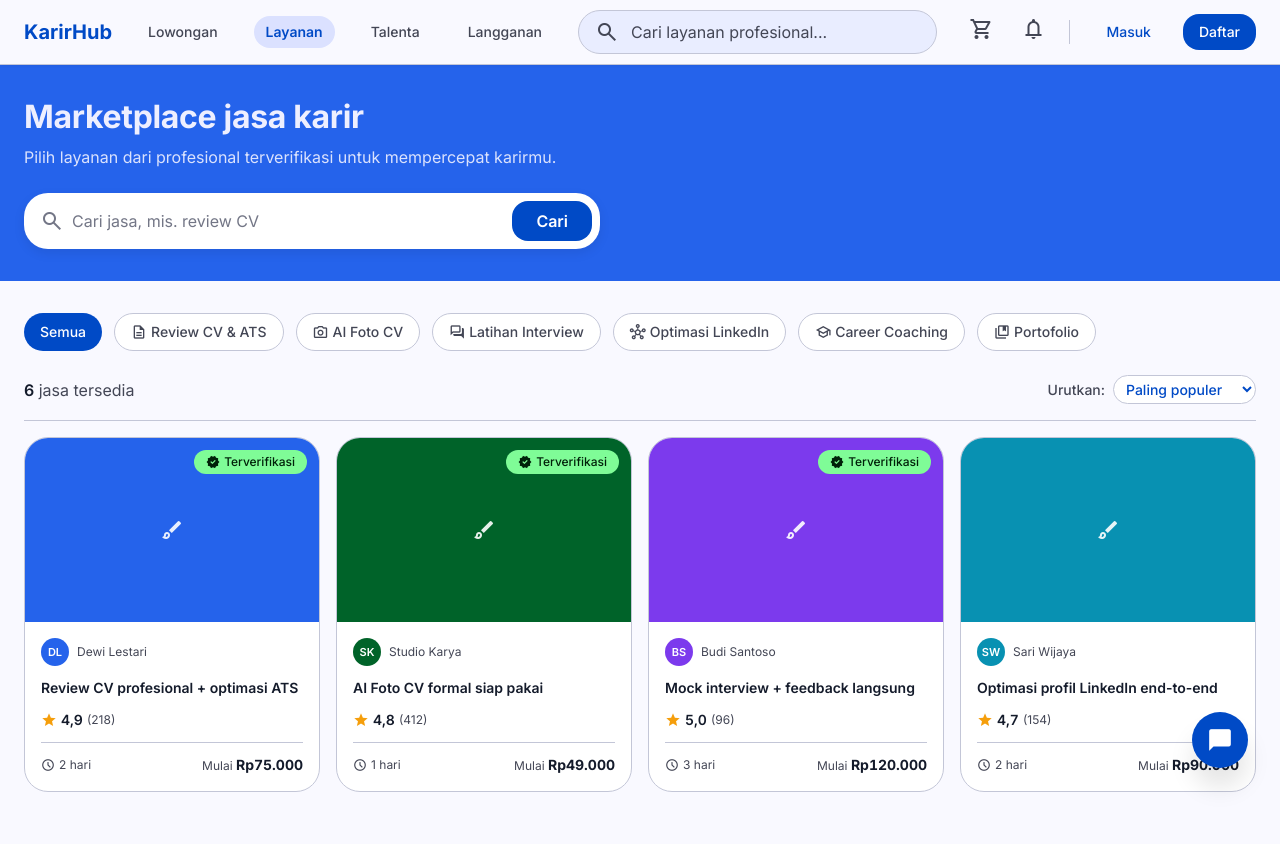
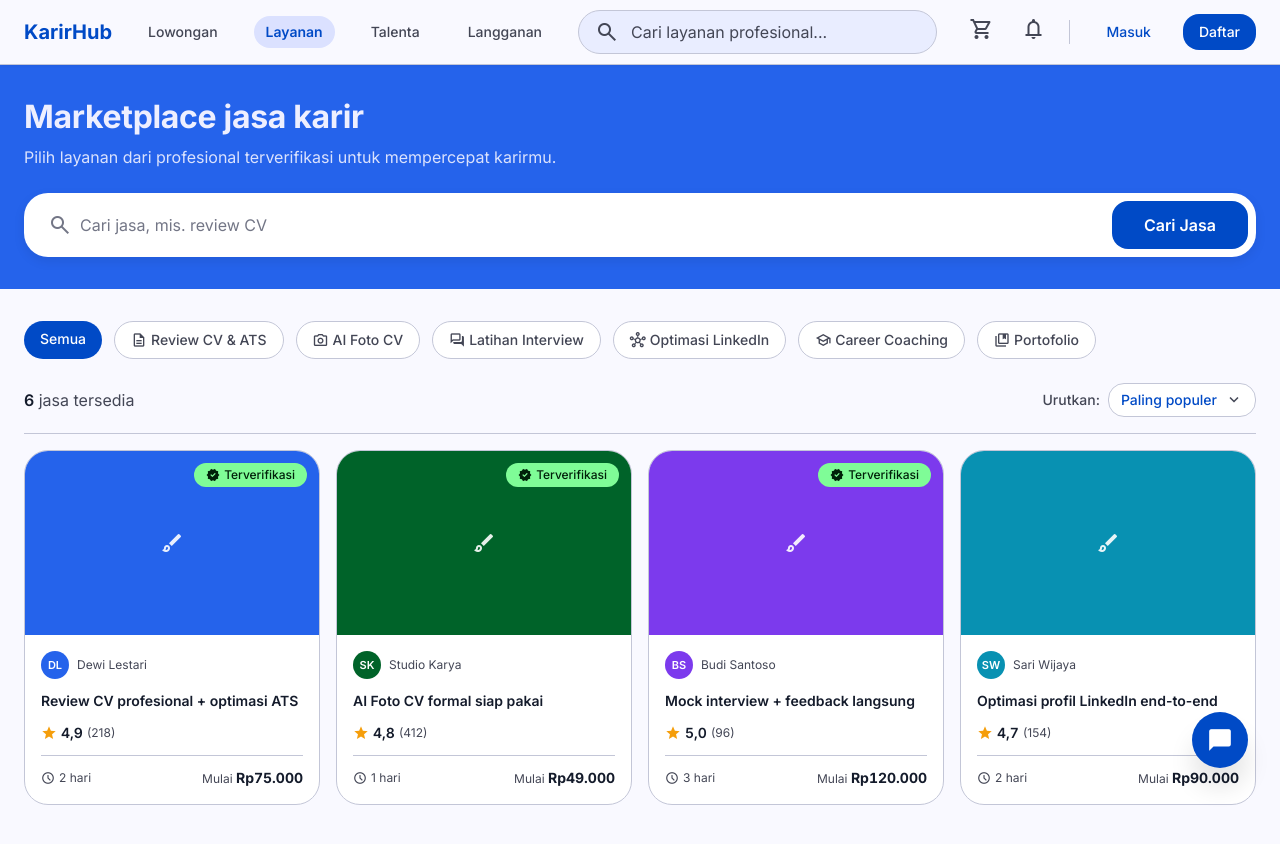
Before and after one commit to gmiiii/KarirHub_web, a Next.js app: page /layanan in a window 1280 px wide. Shown: the top 844 px of the page. Built offline with nearby package versions, Linux system fonts and the light colour scheme.

Commit message:
feat: chip kategori jasa berfungsi plus komponen Select dan Checkbox ber-desain

```diff
--- a/src/app/layanan/page.tsx
+++ b/src/app/layanan/page.tsx
@@ -1,12 +1,24 @@
+import Link from 'next/link';
+import { clsx } from '@/lib/clsx';
 import { SiteChrome } from '@/components/chrome/SiteChrome';
 import { Icon } from '@/components/Icon';
+import { Select } from '@/components/ui/Select';
 import { ServiceCard } from '@/components/cards/ServiceCard';
 import { ScrollReveal } from '@/components/motion/ScrollReveal';
 import { services, serviceCategories } from '@/lib/data';
 
-export const metadata = { title: 'Jasa Karir — KarirHub' };
+export const metadata = { title: 'Jasa Karir - KarirHub' };
 
-export default function LayananPage() {
+export default function LayananPage({
+  searchParams,
+}: {
+  searchParams?: { kategori?: string };
+}) {
+  // Filter berdasarkan kategori dari query (?kategori=<id>).
+  const activeId = searchParams?.kategori;
+  const activeLabel = serviceCategories.find((c) => c.id === activeId)?.label;
+  const filtered = activeLabel ? services.filter((s) => s.category === activeLabel) : services;
+
   return (
     <SiteChrome>
       <section className="bg-primary-container px-lg py-xl">
@@ -15,49 +27,80 @@ export default function LayananPage() {
           <p className="mt-2 max-w-xl text-body-md text-on-primary-container/90">
             Pilih layanan dari profesional terverifikasi untuk mempercepat karirmu.
           </p>
-          <div className="mt-lg flex max-w-xl items-center gap-2 rounded-xl bg-surface-container-lowest p-2 shadow-level-2">
-            <Icon name="search" className="ml-2 text-outline" />
-            <input className="w-full border-0 bg-transparent py-2 outline-none placeholder:text-outline" placeholder="Cari jasa, mis. review CV" aria-label="Cari jasa" />
-            <button className="rounded-lg bg-primary px-lg py-2 font-semibold text-on-primary active:scale-95">Cari</button>
+          <div className="mt-lg flex flex-col gap-2 rounded-xl bg-surface-container-lowest p-2 shadow-level-2 md:flex-row">
+            <label className="flex flex-1 items-center gap-2 px-md">
+              <Icon name="search" className="text-outline" />
+              <input className="w-full border-0 bg-transparent py-3 outline-none placeholder:text-outline" placeholder="Cari jasa, mis. review CV" aria-label="Cari jasa" />
+            </label>
+            <button className="rounded-lg bg-primary px-xl py-3 font-semibold text-on-primary transition-all duration-200 ease-out-quint hover:shadow-level-2 active:scale-95">
+              Cari Jasa
+            </button>
           </div>
         </div>
       </section>
 
       <div className="mx-auto max-w-app px-lg py-xl">
-        {/* Kategori chip */}
+        {/* Kategori chip - tiap chip adalah tautan yang memfilter daftar lewat ?kategori */}
         <div className="mb-lg flex flex-wrap gap-sm">
-          <button className="rounded-full bg-primary px-md py-2 text-label-md font-medium text-on-primary">Semua</button>
-          {serviceCategories.map((c) => (
-            <button
+          <Link
+            href="/layanan"
+            className={clsx(
+              'rounded-full px-md py-2 text-label-md font-medium transition-colors',
+              !activeId
+                ? 'bg-primary text-on-primary'
+                : 'border border-outline-variant bg-surface-container-lowest text-on-surface-variant hover:border-primary hover:text-primary',
+            )}
+          >
+            Semua
+          </Link>
+          {serviceCategories.map((c) => {
+            const active = activeId === c.id;
+            return (
+              <Link
                 key={c.id}
-              className="flex items-center gap-1 rounded-full border border-outline-variant bg-surface-container-lowest px-md py-2 text-label-md text-on-surface-variant transition-colors hover:border-primary hover:text-primary"
+                href={`/layanan?kategori=${c.id}`}
+                aria-current={active ? 'true' : undefined}
+                className={clsx(
+                  'flex items-center gap-1 rounded-full px-md py-2 text-label-md font-medium transition-colors',
+                  active
+                    ? 'bg-primary text-on-primary'
+                    : 'border border-outline-variant bg-surface-container-lowest text-on-surface-variant hover:border-primary hover:text-primary',
+                )}
               >
                 <Icon name={c.icon} size={16} /> {c.label}
-            </button>
-          ))}
+              </Link>
+            );
+          })}
         </div>
 
         <div className="mb-md flex items-center justify-between border-b border-outline-variant pb-md">
           <span className="text-body-md text-on-surface-variant">
-            <span className="font-semibold text-on-surface">{services.length}</span> jasa tersedia
+            <span className="font-semibold text-on-surface">{filtered.length}</span> jasa tersedia
+            {activeLabel && <> dalam <span className="font-semibold text-on-surface">{activeLabel}</span></>}
           </span>
-          <label className="flex items-center gap-2 text-label-md text-on-surface-variant">
-            Urutkan:
-            <select className="cursor-pointer rounded-lg border border-outline-variant bg-surface-container-lowest px-2 py-1 font-medium text-primary outline-none">
-              <option>Paling populer</option>
-              <option>Rating tertinggi</option>
-              <option>Harga termurah</option>
-            </select>
-          </label>
+          <div className="flex items-center gap-2 text-label-md text-on-surface-variant">
+            <span>Urutkan:</span>
+            <Select ariaLabel="Urutkan jasa" options={['Paling populer', 'Rating tertinggi', 'Harga termurah']} />
+          </div>
         </div>
 
+        {filtered.length > 0 ? (
           <div className="grid grid-cols-2 gap-md md:grid-cols-3 lg:grid-cols-4">
-          {services.map((s) => (
+            {filtered.map((s) => (
               <ScrollReveal key={s.id} y={16}>
                 <ServiceCard service={s} />
               </ScrollReveal>
             ))}
           </div>
+        ) : (
+          <div className="flex flex-col items-center gap-2 rounded-xl border border-dashed border-outline-variant py-2xl text-center">
+            <Icon name="search_off" size={32} className="text-on-surface-variant" />
+            <p className="text-body-md text-on-surface-variant">Belum ada jasa pada kategori ini.</p>
+            <Link href="/layanan" className="text-label-md font-semibold text-primary hover:underline">
+              Lihat semua jasa
+            </Link>
+          </div>
+        )}
       </div>
     </SiteChrome>
   );
--- a/src/app/lowongan/page.tsx
+++ b/src/app/lowongan/page.tsx
@@ -1,10 +1,12 @@
 import { SiteChrome } from '@/components/chrome/SiteChrome';
 import { Icon } from '@/components/Icon';
+import { Checkbox } from '@/components/ui/Checkbox';
+import { Select } from '@/components/ui/Select';
 import { JobCard } from '@/components/cards/JobCard';
 import { ScrollReveal } from '@/components/motion/ScrollReveal';
 import { jobs, jobTypes, experiences } from '@/lib/data';
 
-export const metadata = { title: 'Lowongan Kerja — KarirHub' };
+export const metadata = { title: 'Lowongan Kerja - KarirHub' };
 
 export default function JobBoardPage() {
   return (
@@ -49,14 +51,10 @@ export default function JobBoardPage() {
             <span className="text-body-md text-on-surface-variant">
               Menampilkan <span className="font-semibold text-on-surface">{jobs.length}</span> lowongan
             </span>
-            <label className="flex items-center gap-2 text-label-md text-on-surface-variant">
-              Urutkan:
-              <select className="cursor-pointer rounded-lg border border-outline-variant bg-surface-container-lowest px-2 py-1 font-medium text-primary outline-none">
-                <option>Terbaru</option>
-                <option>Gaji tertinggi</option>
-                <option>Paling relevan</option>
-              </select>
-            </label>
+            <div className="flex items-center gap-2 text-label-md text-on-surface-variant">
+              <span>Urutkan:</span>
+              <Select ariaLabel="Urutkan lowongan" options={['Terbaru', 'Gaji tertinggi', 'Paling relevan']} />
+            </div>
           </div>
           <div className="space-y-md">
             {jobs.map((job) => (
@@ -86,14 +84,7 @@ function FilterGroup({
       <h3 className="text-label-md font-bold uppercase tracking-wider text-on-surface">{title}</h3>
       <div className="space-y-sm">
         {options.map((opt) => (
-          <label key={opt} className="group flex cursor-pointer items-center gap-sm">
-            <input
-              type="checkbox"
-              defaultChecked={defaultChecked.includes(opt)}
-              className="h-5 w-5 rounded border-outline-variant text-primary focus:ring-primary"
-            />
-            <span className="text-body-md transition-colors group-hover:text-primary">{opt}</span>
-          </label>
+          <Checkbox key={opt} label={opt} defaultChecked={defaultChecked.includes(opt)} />
         ))}
       </div>
     </div>
--- /dev/null
+++ b/src/components/ui/Checkbox.tsx
@@ -0,0 +1,31 @@
+import { clsx } from '@/lib/clsx';
+import { Icon } from '../Icon';
+
+// Checkbox custom (centang putih saat aktif), dipakai pada filter.
+export function Checkbox({
+  label,
+  defaultChecked,
+  className,
+  ...rest
+}: { label: string } & React.InputHTMLAttributes<HTMLInputElement>) {
+  return (
+    <label className={clsx('group flex cursor-pointer select-none items-center gap-sm', className)}>
+      <span className="relative flex h-5 w-5 shrink-0 items-center justify-center">
+        <input
+          type="checkbox"
+          defaultChecked={defaultChecked}
+          className="peer h-5 w-5 cursor-pointer appearance-none rounded-md border-2 border-outline-variant bg-surface-container-lowest transition-colors checked:border-primary checked:bg-primary hover:border-primary focus-visible:outline-none focus-visible:ring-2 focus-visible:ring-primary/30"
+          {...rest}
+        />
+        <Icon
+          name="check"
+          size={14}
+          className="pointer-events-none absolute font-bold text-on-primary opacity-0 transition-opacity peer-checked:opacity-100"
+        />
+      </span>
+      <span className="text-body-md text-on-surface transition-colors group-hover:text-primary">
+        {label}
+      </span>
+    </label>
+  );
+}
--- /dev/null
+++ b/src/components/ui/Select.tsx
@@ -0,0 +1,113 @@
+'use client';
+
+import { useEffect, useRef, useState } from 'react';
+import { clsx } from '@/lib/clsx';
+import { Icon } from '../Icon';
+
+type Variant = 'inline' | 'field';
+
+const triggerBase =
+  'flex items-center justify-between gap-2 rounded-lg border border-outline-variant transition-colors focus-visible:outline-none focus-visible:ring-2 focus-visible:ring-primary/30';
+
+const triggerVariants: Record<Variant, string> = {
+  // Kompak, untuk kontrol inline seperti "Urutkan:".
+  inline: 'bg-surface-container-lowest px-3 py-1.5 text-label-md font-medium text-primary hover:border-primary/40',
+  // Selebar input form, selaras dengan gaya field lain.
+  field: 'w-full bg-surface px-md py-2.5 text-body-md text-on-surface focus-visible:border-primary',
+};
+
+// Dropdown pilih (pengganti <select> native), uncontrolled. Varian inline & field.
+export function Select({
+  options,
+  defaultValue,
+  onChange,
+  ariaLabel,
+  variant = 'inline',
+  fullWidth,
+  className,
+}: {
+  options: string[];
+  defaultValue?: string;
+  onChange?: (value: string) => void;
+  ariaLabel?: string;
+  variant?: Variant;
+  fullWidth?: boolean;
+  className?: string;
+}) {
+  const [value, setValue] = useState(defaultValue ?? options[0]);
+  const [open, setOpen] = useState(false);
+  const ref = useRef<HTMLDivElement>(null);
+
+  useEffect(() => {
+    if (!open) return;
+    const onDown = (e: MouseEvent) => {
+      if (ref.current && !ref.current.contains(e.target as Node)) setOpen(false);
+    };
+    const onKey = (e: KeyboardEvent) => e.key === 'Escape' && setOpen(false);
+    document.addEventListener('mousedown', onDown);
+    document.addEventListener('keydown', onKey);
+    return () => {
+      document.removeEventListener('mousedown', onDown);
+      document.removeEventListener('keydown', onKey);
+    };
+  }, [open]);
+
+  const choose = (opt: string) => {
+    setValue(opt);
+    setOpen(false);
+    onChange?.(opt);
+  };
+
+  return (
+    <div ref={ref} className={clsx('relative', fullWidth ? 'w-full' : 'inline-block')}>
+      <button
+        type="button"
+        onClick={() => setOpen((o) => !o)}
+        aria-haspopup="listbox"
+        aria-expanded={open}
+        aria-label={ariaLabel}
+        className={clsx(triggerBase, triggerVariants[variant], fullWidth && 'w-full', className)}
+      >
+        <span className="truncate">{value}</span>
+        <Icon
+          name="expand_more"
+          size={18}
+          className={clsx('shrink-0 text-on-surface-variant transition-transform', open && 'rotate-180')}
+        />
+      </button>
+
+      {open && (
+        <ul
+          role="listbox"
+          className={clsx(
+            'absolute z-[var(--z-dropdown)] mt-2 max-h-64 overflow-auto rounded-lg border border-outline-variant bg-surface-container-lowest p-1 shadow-level-3',
+            variant === 'field' ? 'left-0 right-0' : 'right-0 min-w-[11rem]',
+          )}
+        >
+          {options.map((opt) => {
+            const selected = opt === value;
+            return (
+              <li key={opt}>
+                <button
+                  type="button"
+                  role="option"
+                  aria-selected={selected}
+                  onClick={() => choose(opt)}
+                  className={clsx(
+                    'flex w-full items-center justify-between gap-3 rounded-md px-3 py-2 text-left text-label-md transition-colors',
+                    selected
+                      ? 'bg-primary-fixed font-semibold text-primary'
+                      : 'text-on-surface hover:bg-surface-container-low',
+                  )}
+                >
+                  <span className="truncate">{opt}</span>
+                  {selected && <Icon name="check" size={16} className="shrink-0 text-primary" />}
+                </button>
+              </li>
+            );
+          })}
+        </ul>
+      )}
+    </div>
+  );
+}
```
Also changed, not shown: src/app/pasang-lowongan/page.tsx (+5 -8 lines), src/components/dashboard/TalentGrid.tsx (+3 -9 lines). Lines whose indentation alone changed are shown as unchanged.
